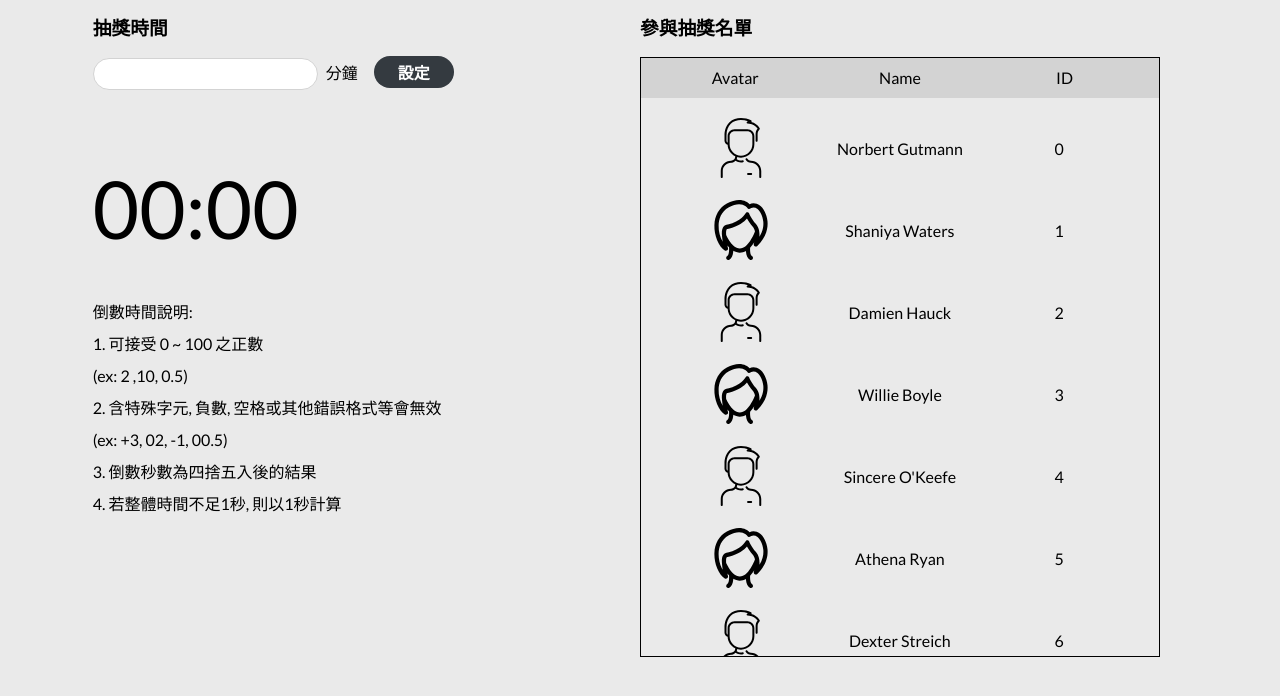
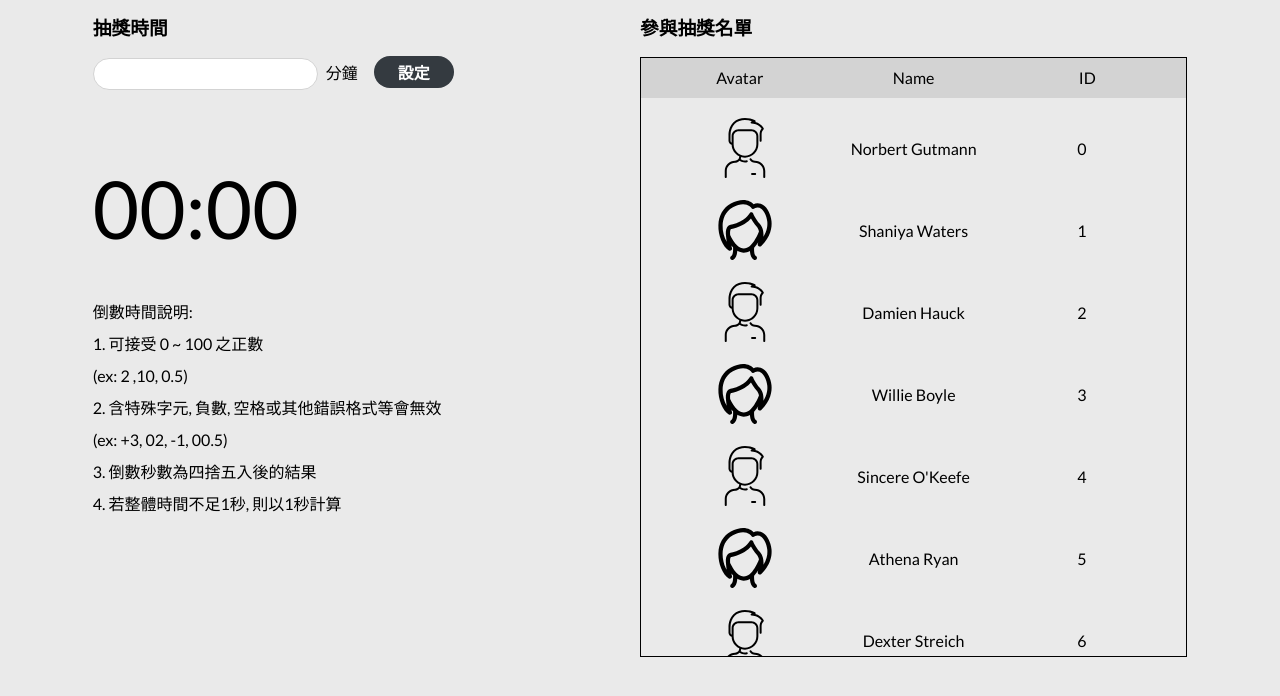
Before and after one commit to es6513/lucky-draw, a React (Create React App) app: page / in a window 1280 px wide. Shown: the top 696 px of the page. Built offline with nearby package versions, Linux system fonts and the light colour scheme.

Commit message:
remove lists width

```diff
--- a/src/containers/AttendLists/style.module.scss
+++ b/src/containers/AttendLists/style.module.scss
@@ -5,7 +5,6 @@ $attend-lists-wrapper: #{$root-class}__attend-lists-wrapper;
 #{$attend-lists-wrapper}{
   .attend-lists {
     height: 600px;
-    width: 95%;
     margin-top: 1.25 * $space-basis;
     border:solid 1px $black;
     overflow-x: hidden;
```
